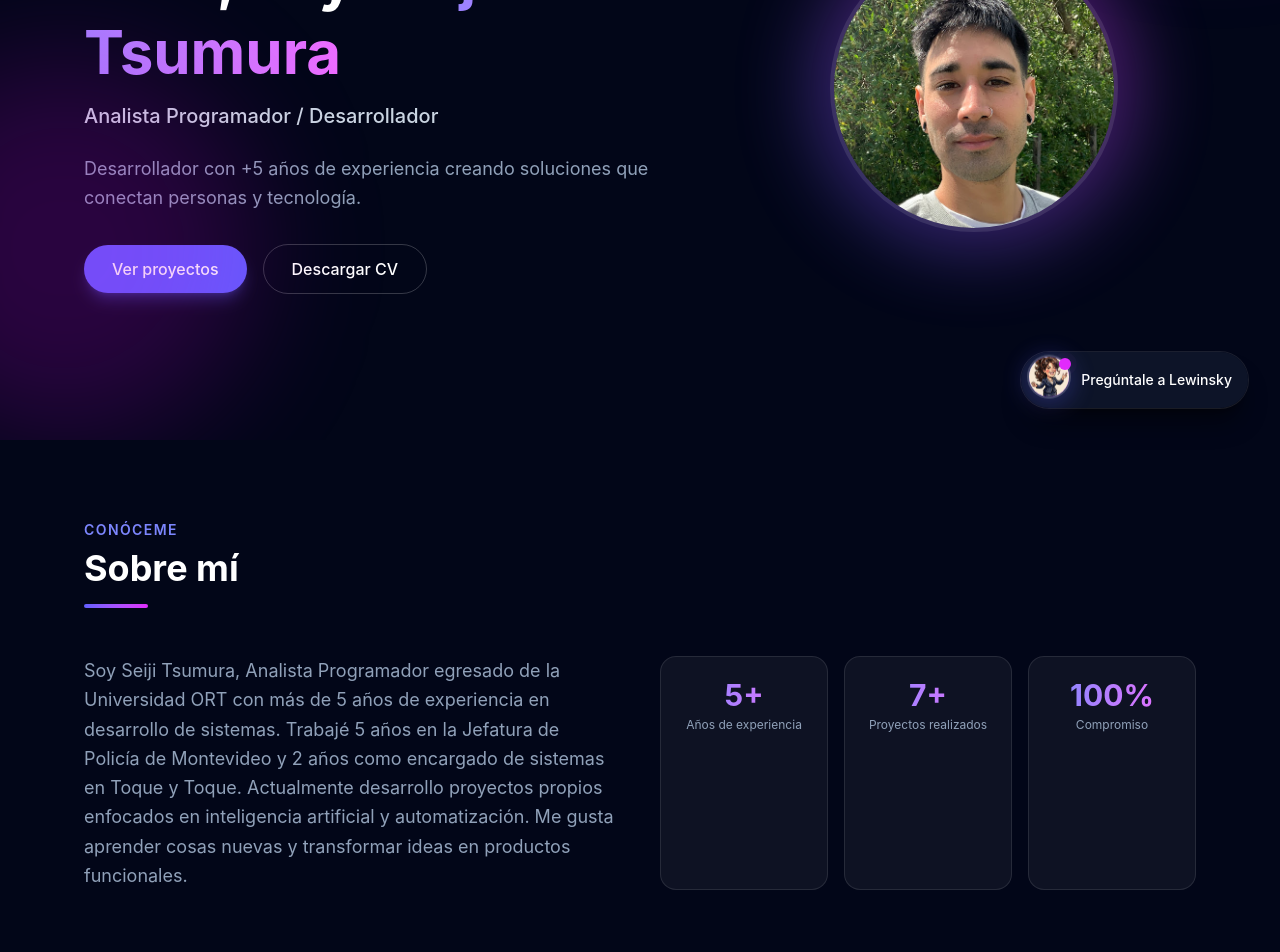
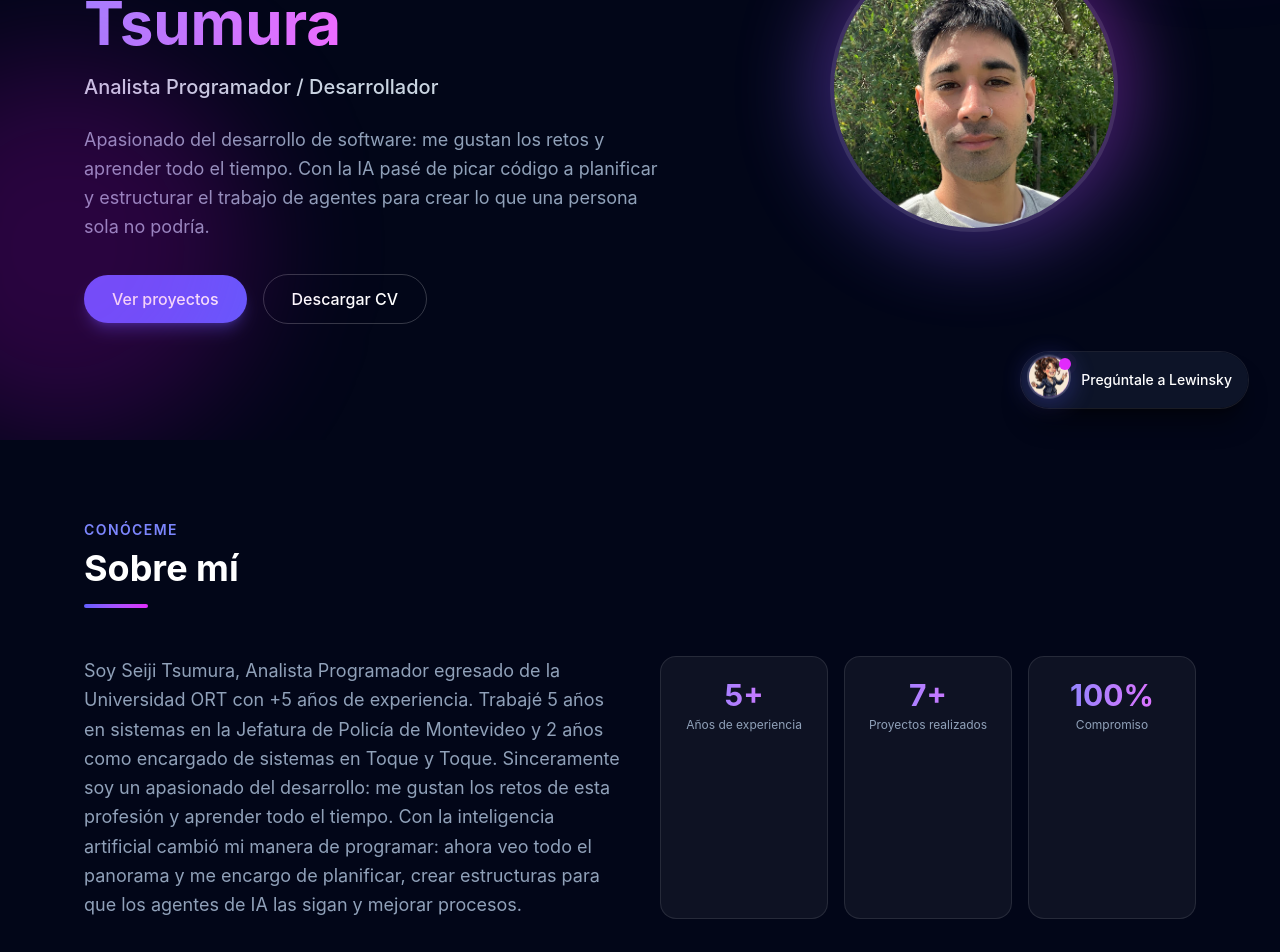
Before and after one commit to seiji142/portfolio, a React (Vite) app in the folder project/portfolio-ai-chat/: page / in a window 1280 px wide. Shown: the part 360-1312 px from the top of the page. Built offline with nearby package versions, Linux system fonts and the light colour scheme.

Commit message:
Rewrite tagline and profile with authentic voice

```diff
--- a/project/portfolio-ai-chat/public/cv-seiji-tsumura.html
+++ b/project/portfolio-ai-chat/public/cv-seiji-tsumura.html
@@ -605,7 +605,7 @@
         <section>
           <h2 class="section-title">Perfil Profesional</h2>
           <div class="perfil">
-            Desarrollador con +5 años de experiencia creando soluciones técnicas que conectan personas y tecnología. Analista Programador egresado de la Universidad ORT, con trayectoria en desarrollo de sistemas, mantenimiento web, arquitectura de bases de datos e integración de APIs. Actualmente enfocado en inteligencia artificial aplicada, agentes LLM y automatización.
+            Soy Seiji Tsumura, Analista Programador egresado de la Universidad ORT con +5 años de experiencia. Trabajé 5 años en sistemas en la Jefatura de Policía de Montevideo y 2 años como encargado de sistemas en Toque y Toque. Sinceramente soy un apasionado del desarrollo: me gustan los retos de esta profesión y aprender todo el tiempo. Con la inteligencia artificial cambió mi manera de programar: ahora veo todo el panorama y me encargo de planificar, crear estructuras para que los agentes de IA las sigan y mejorar procesos.
           </div>
         </section>
 
--- a/project/portfolio-ai-chat/src/data/portfolio.ts
+++ b/project/portfolio-ai-chat/src/data/portfolio.ts
@@ -12,10 +12,10 @@ export const profile = {
   disponible: true, // muestra un badge "Disponible para trabajar"
   // Texto corto para el hero (1-2 frases que te definan)
   tagline:
-    "Desarrollador con +5 años de experiencia creando soluciones que conectan personas y tecnología.",
+    "Apasionado del desarrollo de software: me gustan los retos y aprender todo el tiempo. Con la IA pasé de picar código a planificar y estructurar el trabajo de agentes para crear lo que una persona sola no podría.",
   // Descripción larga para la sección "Sobre mí"
   sobreMi:
-    "Soy Seiji Tsumura, Analista Programador egresado de la Universidad ORT con más de 5 años de experiencia en desarrollo de sistemas. Trabajé 5 años en la Jefatura de Policía de Montevideo y 2 años como encargado de sistemas en Toque y Toque. Actualmente desarrollo proyectos propios enfocados en inteligencia artificial y automatización. Me gusta aprender cosas nuevas y transformar ideas en productos funcionales.",
+    "Soy Seiji Tsumura, Analista Programador egresado de la Universidad ORT con +5 años de experiencia. Trabajé 5 años en sistemas en la Jefatura de Policía de Montevideo y 2 años como encargado de sistemas en Toque y Toque. Sinceramente soy un apasionado del desarrollo: me gustan los retos de esta profesión y aprender todo el tiempo. Con la inteligencia artificial cambió mi manera de programar: ahora veo todo el panorama y me encargo de planificar, crear estructuras para que los agentes de IA las sigan y mejorar procesos.",
   fotoUrl: "images/you26.jpg", // opcional: pon una URL o deja "" para usar iniciales
   cvUrl: "cv-seiji-tsumura.html", // enlace a tu CV en HTML
 };
```
Also changed, not shown: 1 other file (tests, documents, lock files or other folders).
